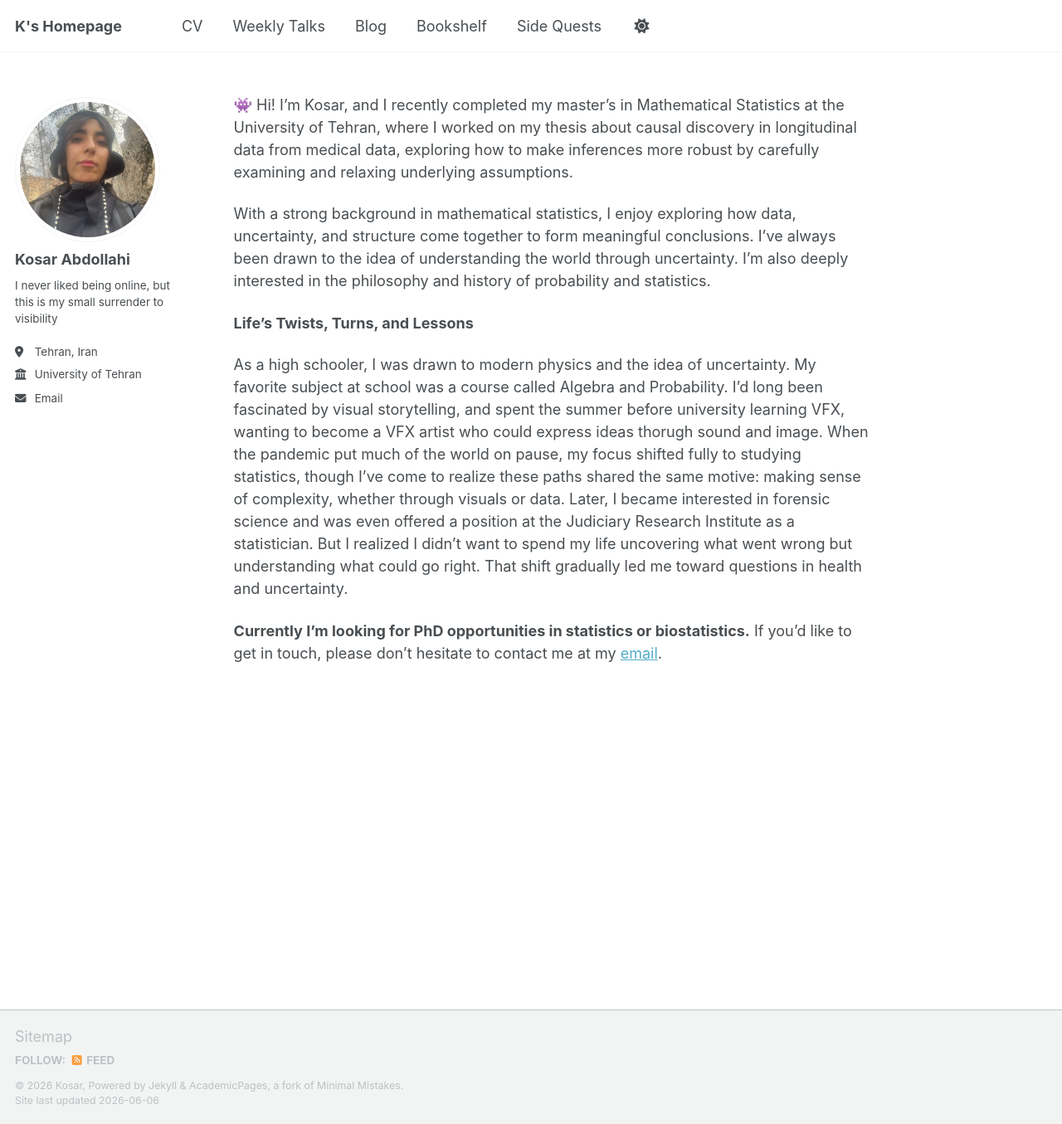
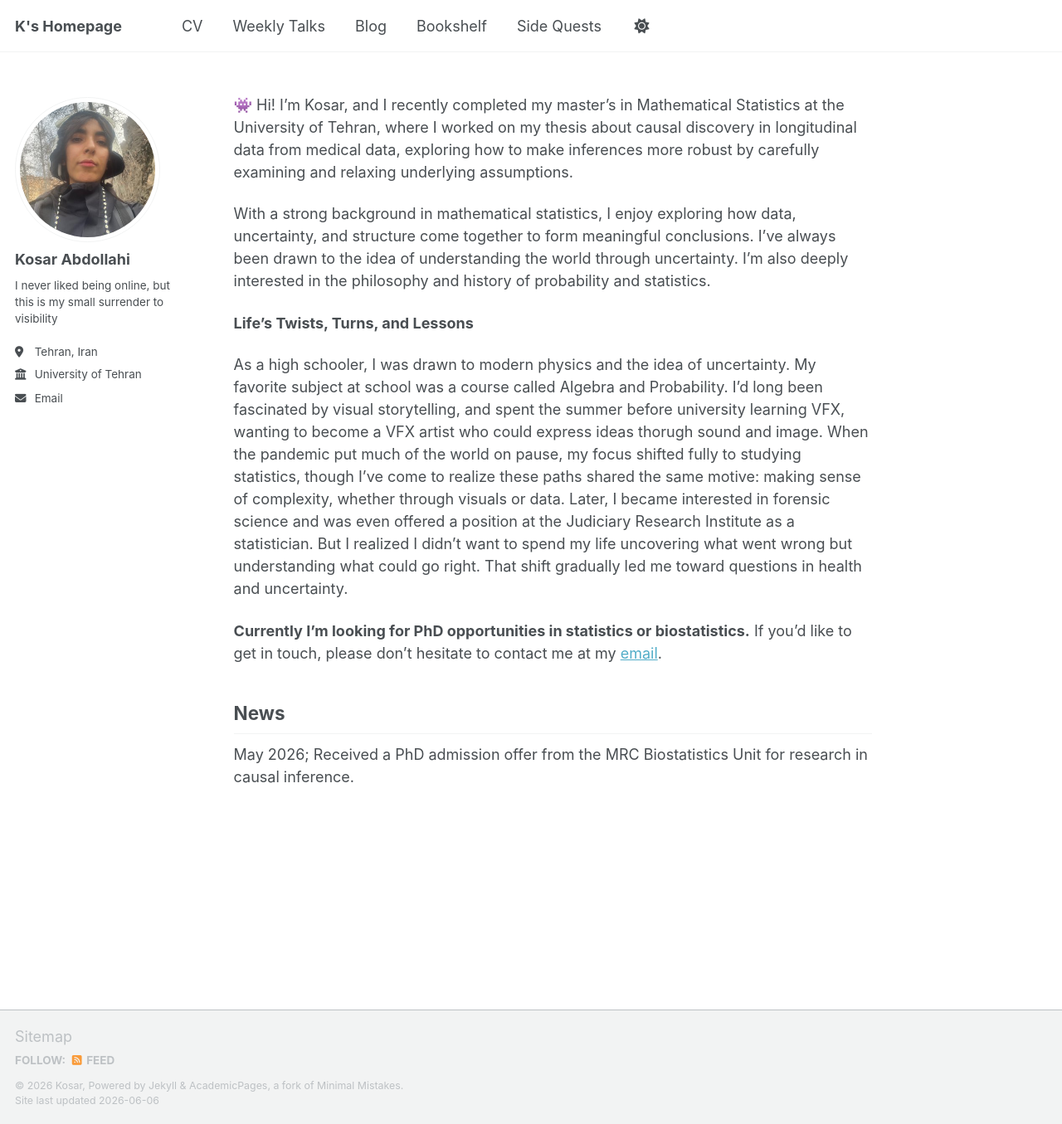
Before and after one commit to kabdollahi/kabdollahi.github.io, a Jekyll site: the page built from _pages/about.md, in a window 1280 px wide and 1355 px high. Shown: the whole window at 83% size. Built offline with Jekyll 4.4.1, drawn with Linux system fonts in a browser that asks for light colours; a script that is not in the unit is left out.

Commit message:
Update about.md

```diff
--- a/_pages/about.md
+++ b/_pages/about.md
@@ -16,3 +16,6 @@ With a strong background in mathematical statistics, I enjoy exploring how data,
 As a high schooler, I was drawn to modern physics and the idea of uncertainty. My favorite subject at school was a course called Algebra and Probability. I’d long been fascinated by visual storytelling, and spent the summer before university learning VFX, wanting to become a VFX artist who could express ideas thorugh sound and image. When the pandemic put much of the world on pause, my focus shifted fully to studying statistics, though I’ve come to realize these paths shared the same motive: making sense of complexity, whether through visuals or data. Later, I became interested in forensic science and was even offered a position at the Judiciary Research Institute as a statistician. But I realized I didn’t want to spend my life uncovering what went wrong but understanding what could go right. That shift gradually led me toward questions in health and uncertainty.
 
 **Currently I'm looking for PhD opportunities in statistics or biostatistics.** If you’d like to get in touch, please don’t hesitate to contact me at my [email](kabdollahi99@gmail.com).
+
+## News
+May 2026; Received a PhD admission offer from the MRC Biostatistics Unit for research in causal inference.
```
